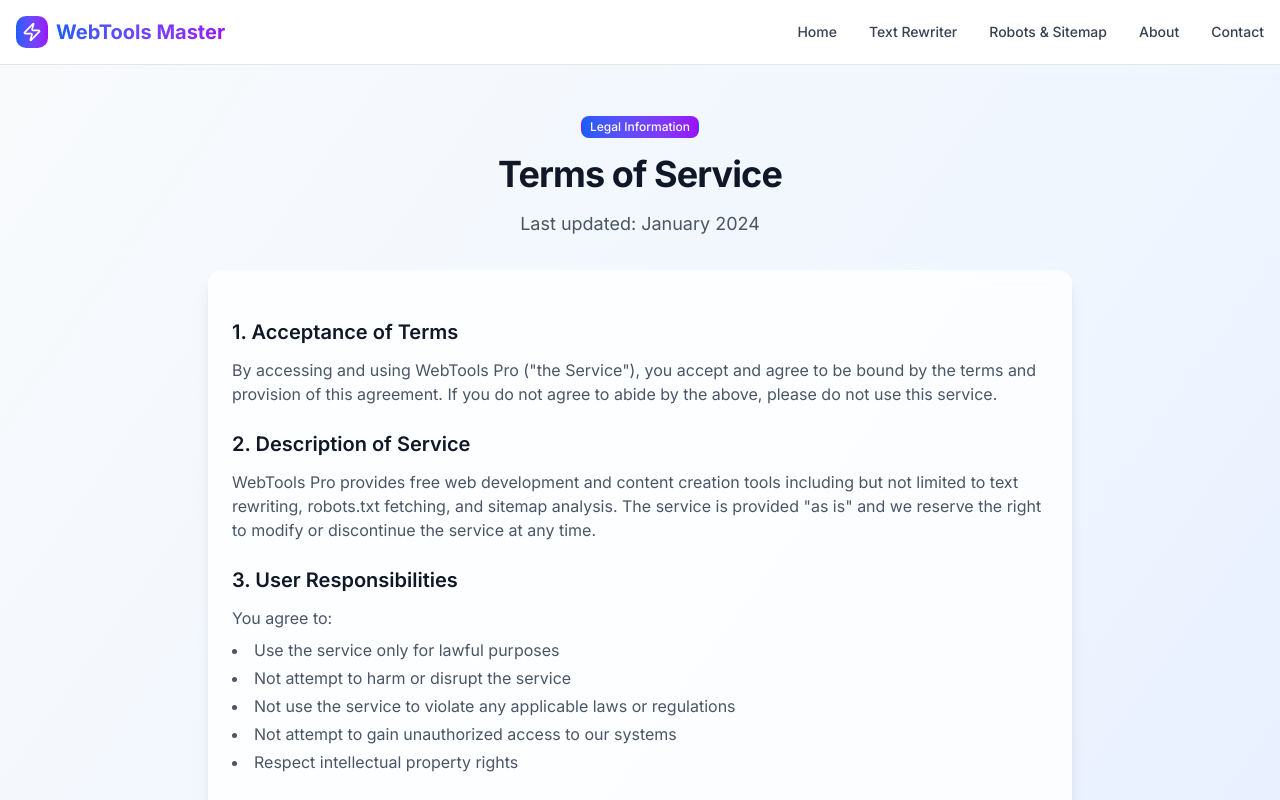
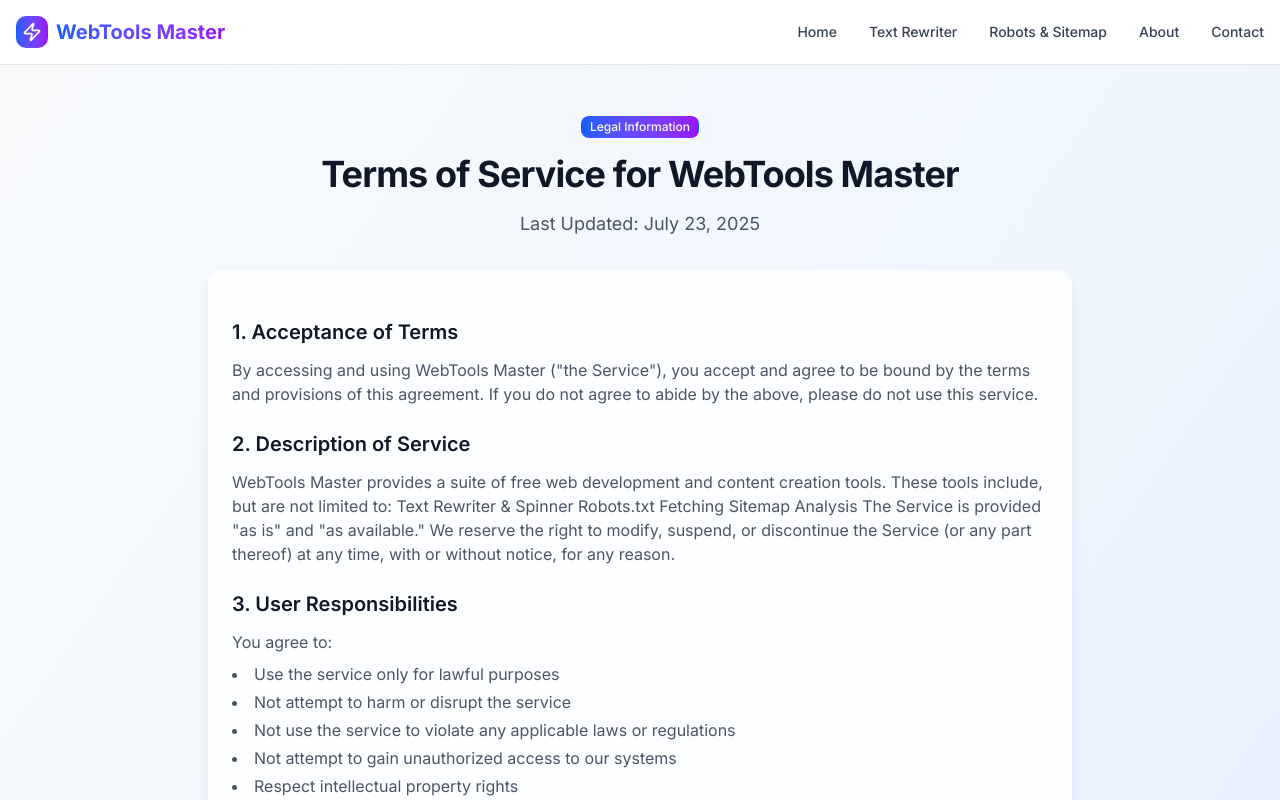
Before and after one commit to samehfathy2/intravelt, a Next.js app: page /terms in a window 1280 px wide. Shown: the top 800 px of the page. Built offline with nearby package versions, Linux system fonts and the light colour scheme.

Commit message:
Update page.tsx

```diff
--- a/src/app/terms/page.tsx
+++ b/src/app/terms/page.tsx
@@ -10,10 +10,10 @@
 						Legal Information
 					</Badge>
 					<h1 className='text-4xl font-bold tracking-tight text-gray-900 mb-4'>
-						Terms of Service
+						Terms of Service for WebTools Master
 					</h1>
 					<p className='text-lg text-gray-600'>
-						Last updated: January 2024
+						Last Updated: July 23, 2025
 					</p>
 				</div>
 
@@ -25,12 +25,7 @@
 									1. Acceptance of Terms
 								</h2>
 								<p className='text-gray-600 mb-4'>
-									By accessing and using WebTools Pro
-									(&quot;the Service&quot;), you accept and
-									agree to be bound by the terms and provision
-									of this agreement. If you do not agree to
-									abide by the above, please do not use this
-									service.
+									By accessing and using WebTools Master ("the Service"), you accept and agree to be bound by the terms and provisions of this agreement. If you do not agree to abide by the above, please do not use this service.
 								</p>
 							</section>
 
@@ -39,13 +34,14 @@
 									2. Description of Service
 								</h2>
 								<p className='text-gray-600 mb-4'>
-									WebTools Pro provides free web development
-									and content creation tools including but not
-									limited to text rewriting, robots.txt
-									fetching, and sitemap analysis. The service
-									is provided &quot;as is&quot; and we reserve
-									the right to modify or discontinue the
-									service at any time.
+									WebTools Master provides a suite of free web development and content creation tools. These tools include, but are not limited to:
+
+    Text Rewriter & Spinner
+
+    Robots.txt Fetching
+
+    Sitemap Analysis
+    The Service is provided "as is" and "as available." We reserve the right to modify, suspend, or discontinue the Service (or any part thereof) at any time, with or without notice, for any reason.
 								</p>
 							</section>
 
```
